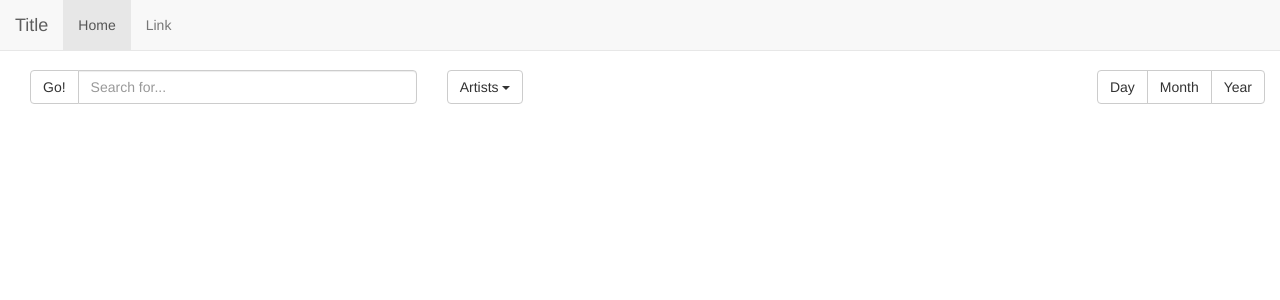
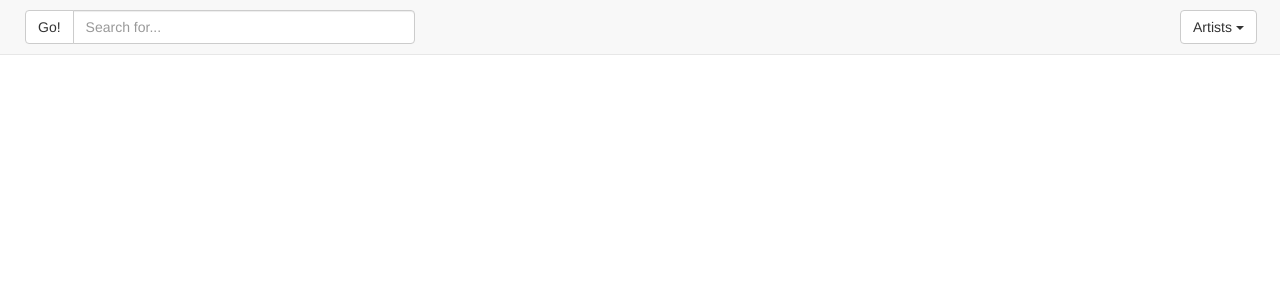
Before and after one commit to DJO3/grateful_dead_grabber, a Flask app: template templates/base.html in a window 1280 px wide. Shown: the top 300 px of the page. Run offline with Flask 2, Linux system fonts and the light colour scheme; the template is opened without the code that fills it, so the values that code supplies are empty; some libraries are stand-ins or nearby versions.

Commit message:
updated index
Basic front page layout

```diff
--- /dev/null
+++ b/static/css/site.css
@@ -0,0 +1,16 @@
+#nav-row {
+    padding: 1rem;
+}
+
+.dropdown-menu li a input {
+    margin-right: 1rem;
+}
+
+body {
+  padding-top: 70px;
+}
+@media (max-width: 979px) {
+  body {
+    padding-top: 0px;
+  }
+}
--- a/static/js/column-basic.js
+++ b/static/js/column-basic.js
@@ -2,7 +2,7 @@
 
 $('#column-basic').on("click", function() {
     $('#modal-id').modal('show');
-    getSeries(['grateful-dead', 'allman-brothers', 'dave-matthews-band'], 'year', function(categories, series) {
+    getSeries(['grateful-dead', 'allman-brothers', 'dave-matthews-band'], 'month', function(categories, series) {
         columnBasic(categories, series);
     });
 });
--- a/templates/base.html
+++ b/templates/base.html
@@ -3,24 +3,13 @@
 <head>
     <meta charset="UTF-8">
     <link rel="stylesheet" href="../static/css/bootstrap.min.css">
+    <link rel="stylesheet" href="../static/css/site.css">
     <title>Column-Basic</title>
 </head>
 
 <body>
     <nav class="navbar navbar-default navbar-fixed-top" role="navigation">
-    	<a class="navbar-brand" href="#">Title</a>
-    	<ul class="nav navbar-nav">
-    		<li class="active">
-    			<a href="#">Home</a>
-    		</li>
-    		<li>
-    			<a href="#">Link</a>
-    		</li>
-    	</ul>
-    </nav>
-
-    <div class="container-fluid" style="padding-top:70px">
-        <div class="row">
+    	<div class="row" id="nav-row">
             <div class="col-xs-12 col-sm-12 col-md-12 col-lg-12">
 
                 <!--Artist Input-->
@@ -34,31 +23,45 @@
                   </div>
 
                 <!--Selected Artists-->
-                <div class="dropdown col-xs-3 col-sm-1">
+                <div class="dropdown col-xs-3 col-sm-1 pull-right">
                   <button class="btn btn-default dropdown-toggle" type="button" id="dropdownMenu1" data-toggle="dropdown" aria-haspopup="true" aria-expanded="true">
                     Artists
                     <span class="caret"></span>
                   </button>
                   <ul class="dropdown-menu" aria-labelledby="dropdownMenu1">
-                    <li><a href="#" val="allman-brothers">Allman Brothers</a></li>
+                    <li><a href="#"><input type="checkbox" val="allman-brothers">Allman Brothers</a></li>
                       <li role="separator" class="divider"></li>
-                    <li><a href="#" val="dave-matthews-band">Dave Matthews Band</a></li>
+                    <li><a href="#"><input type="checkbox" val="dave-matthews-band">Dave Matthews Band</a></li>
                       <li role="separator" class="divider"></li>
-                    <li><a href="#" val="grateful-dead">Grateful Dead</a></li>
+                    <li><a href="#"><input type="checkbox" val="grateful-dead">Grateful Dead</a></li>
                   </ul>
                 </div>
 
-                <!--Button Selector-->
-                <div class="btn-group pull-right" role="group" aria-label="...">
-                  <button type="button" class="btn btn-default">Day</button>
-                  <button type="button" class="btn btn-default">Month</button>
-                  <button type="button" class="btn btn-default">Year</button>
+{#                <!--Button Selector-->#}
+{#                <div class="btn-group pull-right" role="group" aria-label="...">#}
+{#                  <button type="button" class="btn btn-default">Day</button>#}
+{#                  <button type="button" class="btn btn-default">Month</button>#}
+{#                  <button type="button" class="btn btn-default">Year</button>#}
+{#                </div>#}
+            </div>
+        </div>
+
+    </nav>
+
+    <div class="container-fluid">
+
+        <!--Chart Placeholder-->
+        <div class="row">
+            <div class="col-xs-12 col-sm-12 col-md-12 col-lg-12">
+            	<div class="col-xs-4 col-sm-4 col-md-4 col-lg-4">
+            	    {% block column_basic %}{% endblock %}
                 </div>
-
-                <!--Chart Placeholder-->
-            <div class="row" style="padding-top: 70px;">
-            	{% block content %}{% endblock %}
-            </div>
+                <div class="col-xs-4 col-sm-4 col-md-4 col-lg-4">
+                    {% block pie_chart %}{% endblock %}
+                </div>
+                <div class="col-xs-4 col-sm-4 col-md-4 col-lg-4">
+                    {% block basic_line %}{% endblock %}
+                </div>
             </div>
         </div>
 
```
Also changed, not shown: templates/index.html (+23 -5 lines), static/images/column-basic.png (added).
